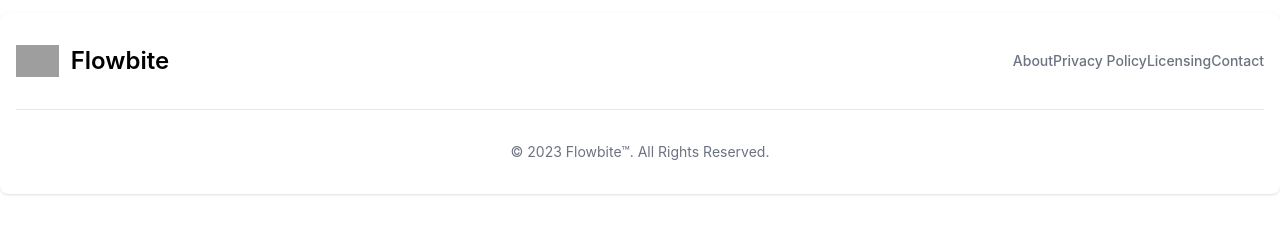
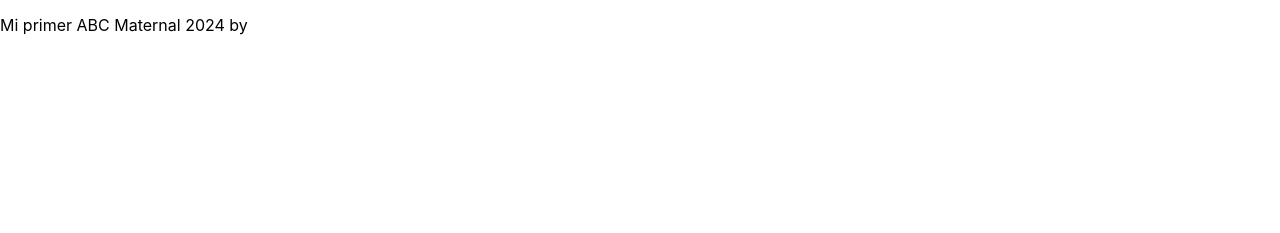
Before and after one commit to FranEstudillo/landing-abc, a website: page src/index.html in a window 1280 px wide. Shown: the part 51-284 px from the top of the page. Drawn offline with nearby package versions, Linux system fonts and the light colour scheme; grey boxes are pictures that could not be loaded.

Commit message:
entorno de trabajo 2

```diff
--- a/src/index.html
+++ b/src/index.html
@@ -83,31 +83,9 @@
 
   </section>
 </main>
-<footer class="bg-white rounded-lg shadow dark:bg-gray-900 m-4">
-  <div class="w-full max-w-screen-xl mx-auto p-4 md:py-8">
-    <div class="sm:flex sm:items-center sm:justify-between">
-      <a href="https://flowbite.com/" class="flex items-center mb-4 sm:mb-0 space-x-3 rtl:space-x-reverse">
-        <img src="https://flowbite.com/docs/images/logo.svg" class="h-8" alt="Flowbite Logo" />
-        <span class="self-center text-2xl font-semibold whitespace-nowrap dark:text-white">Flowbite</span>
-      </a>
-      <ul class="flex flex-wrap items-center mb-6 text-sm font-medium text-gray-500 sm:mb-0 dark:text-gray-400">
-        <li>
-          <a href="#" class="hover:underline me-4 md:me-6">About</a>
-        </li>
-        <li>
-          <a href="#" class="hover:underline me-4 md:me-6">Privacy Policy</a>
-        </li>
-        <li>
-          <a href="#" class="hover:underline me-4 md:me-6">Licensing</a>
-        </li>
-        <li>
-          <a href="#" class="hover:underline">Contact</a>
-        </li>
-      </ul>
-    </div>
-    <hr class="my-6 border-gray-200 sm:mx-auto dark:border-gray-700 lg:my-8" />
-    <span class="block text-sm text-gray-500 sm:text-center dark:text-gray-400">© 2023 <a href="https://flowbite.com/" class="hover:underline">Flowbite™</a>. All Rights Reserved.</span>
-  </div>
+<footer>
+  <p>Mi primer ABC Maternal 2024 by <span></span>
+  </p>
 </footer>
 
 
```
Also changed, not shown: 1 other file.
